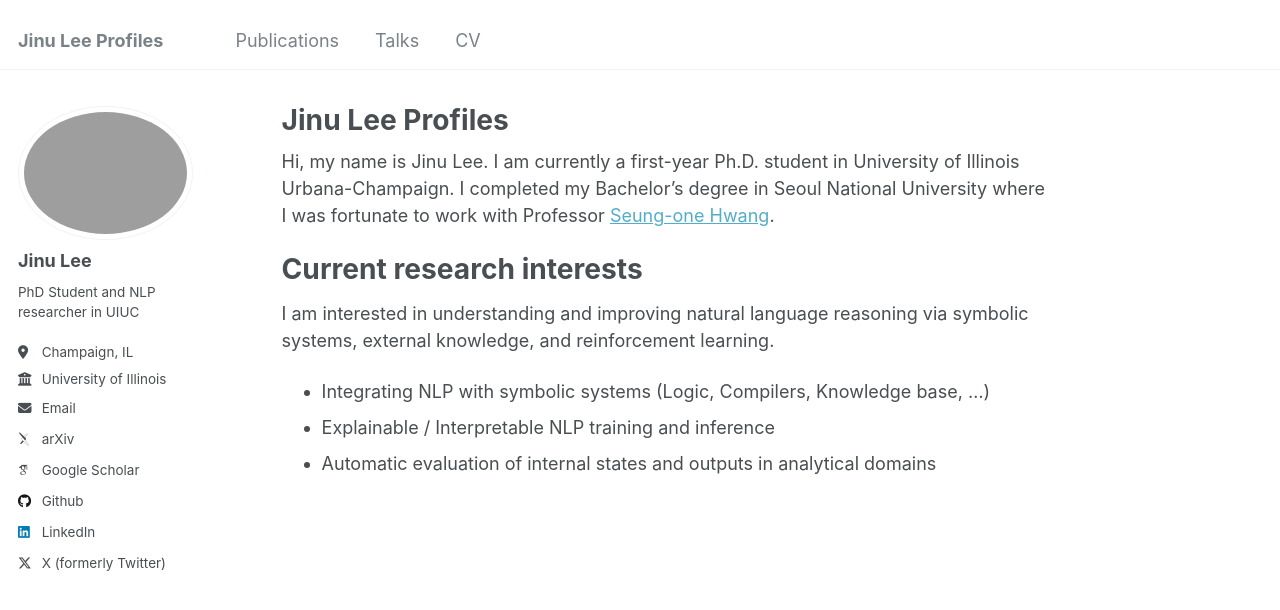
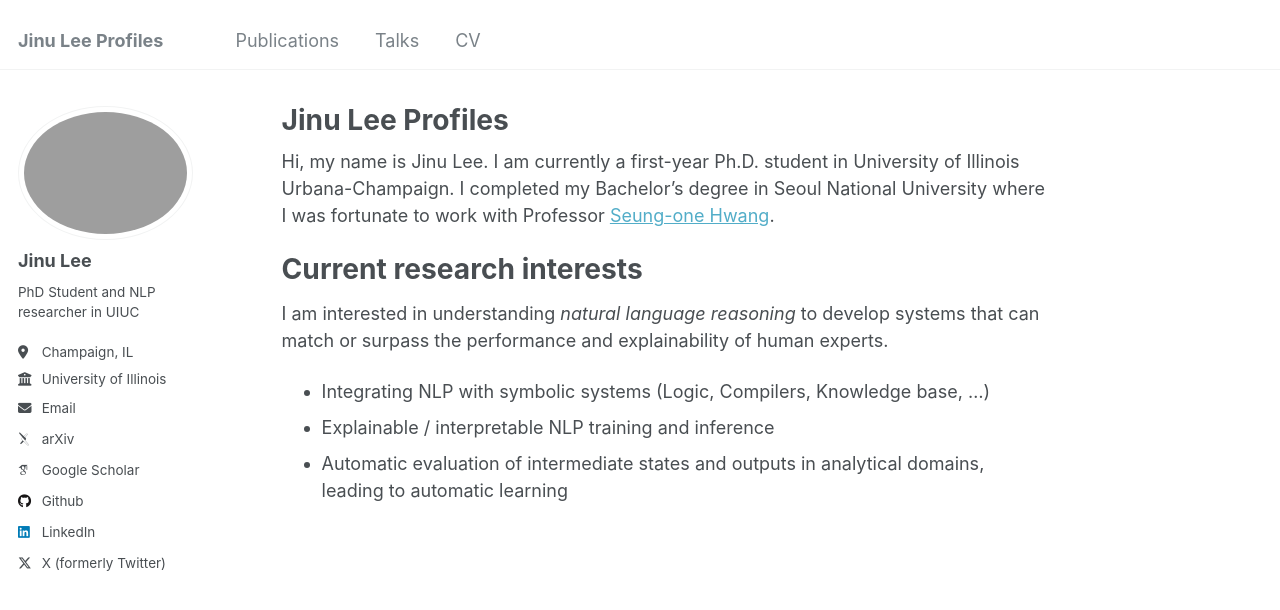
Before and after one commit to jinulee-v/jinulee-v.github.io, a Jekyll site: the page built from _pages/about.md, in a window 1280 px wide. Shown: the top 610 px of the page. Built offline with Jekyll 4.4.1, drawn with Linux system fonts in a browser that asks for light colours; some web fonts are replaced.

Commit message:
fix: about

```diff
--- a/_pages/about.md
+++ b/_pages/about.md
@@ -12,8 +12,8 @@ Hi, my name is Jinu Lee. I am currently a first-year Ph.D. student in University
 
 Current research interests
 =====
-I am interested in understanding and improving natural language reasoning via symbolic systems, external knowledge, and reinforcement learning.
+I am interested in understanding *natural language reasoning* to develop systems that can match or surpass the performance and explainability of human experts.
 
 - Integrating NLP with symbolic systems (Logic, Compilers, Knowledge base, …)
-- Explainable / Interpretable NLP training and inference
-- Automatic evaluation of internal states and outputs in analytical domains
+- Explainable / interpretable NLP training and inference
+- Automatic evaluation of intermediate states and outputs in analytical domains, leading to automatic learning
```
